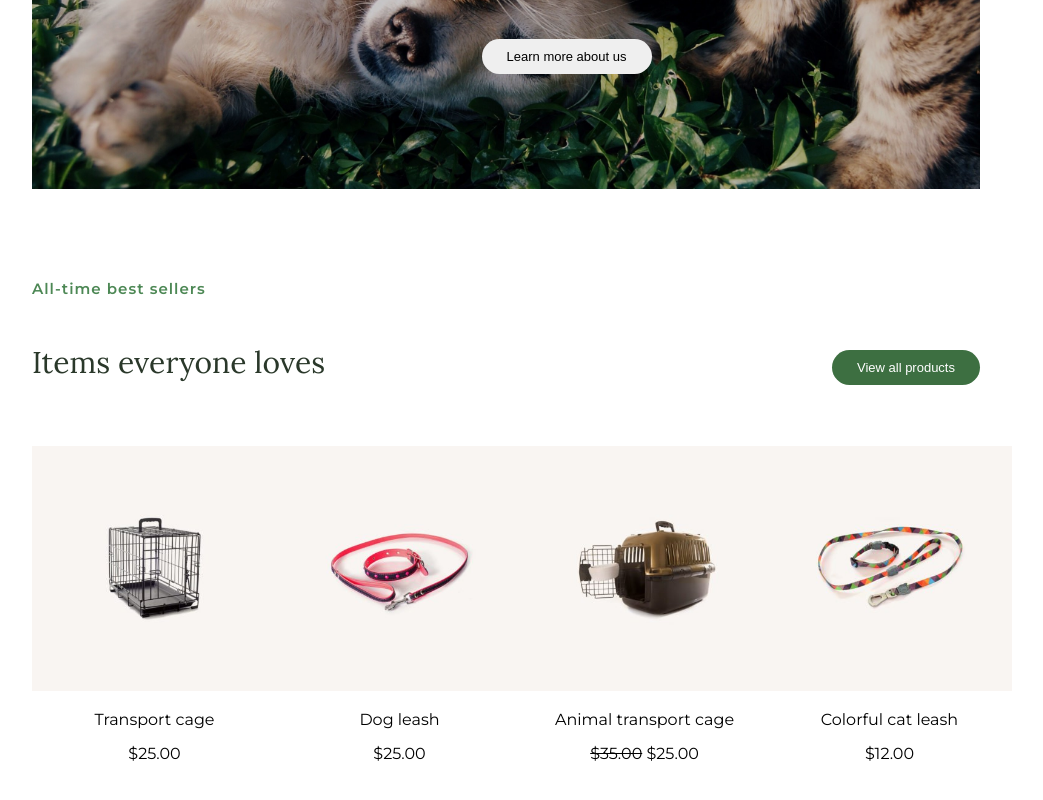
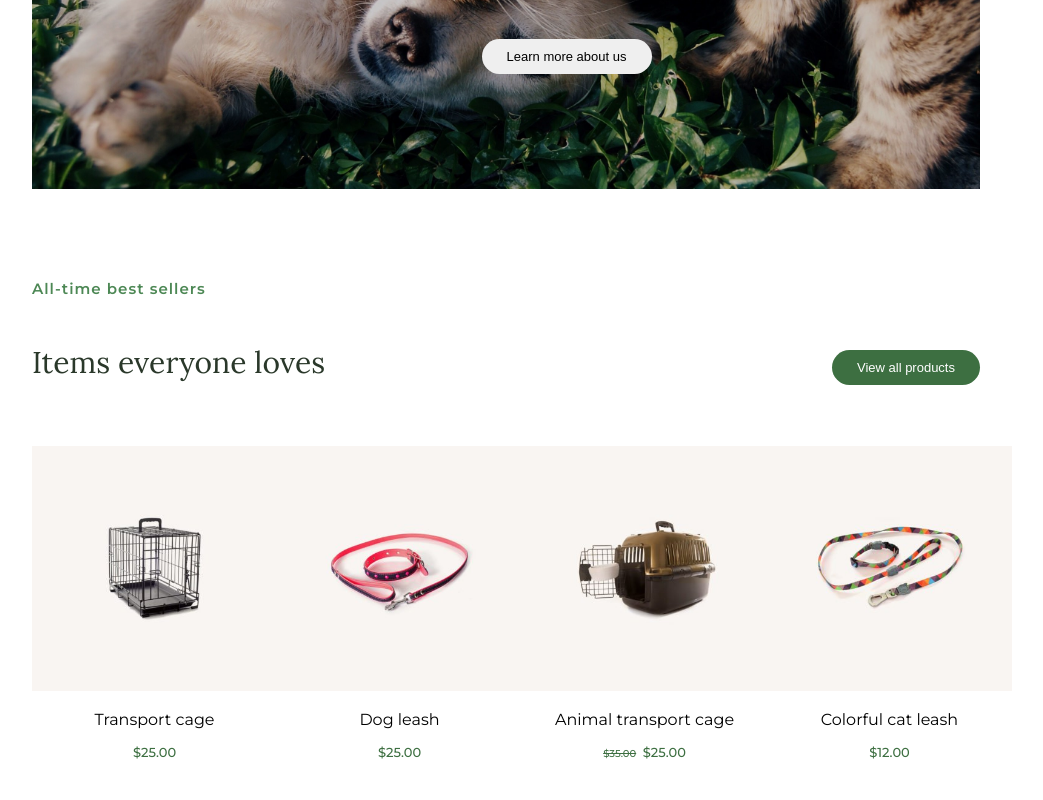
Before and after one commit to EmanuelaMocci/proj-html-vuejs, a Vue app: page / in a window 1280 px wide. Shown: the part 2413-3213 px from the top of the page, without its empty margins (134-1177 px from the left). Built offline with nearby package versions, Linux system fonts and the light colour scheme; a web font is replaced by a local one.

Commit message:
Completamento sezione best sellers

```diff
--- a/src/assets/style/variables.scss
+++ b/src/assets/style/variables.scss
@@ -1,6 +1,7 @@
 
 // Colors
 $heroColor: #1e3020;
+$h2Color:#2a382a;
 $textColor: #ffff;
 $linkColor: lightgray;
 $darkLinkColor: grey;
--- a/src/components/SectionBestSellers.vue
+++ b/src/components/SectionBestSellers.vue
@@ -9,22 +9,22 @@
             <div class="img">
                 <img src="../assets/img/product-21-400x400.jpg" alt="">
                 <div>Transport cage</div>
-                <div>$25.00</div>
+                <div class="price">$25.00</div>
             </div>
             <div class="img">
                 <img src="../assets/img/product-20-400x400.jpg" alt="">
                 <div>Dog leash</div>
-                <div>$25.00</div>
+                <div class="price">$25.00</div>
             </div>
             <div class="img">
                 <img src="../assets/img/product-16-400x400.jpg" alt="">
                 <div>Animal transport cage</div>
-                <div><strike>$35.00</strike> $25.00</div>
+                <div class="price"><strike>$35.00</strike> $25.00</div>
             </div>
             <div class="img">
                 <img src="../assets/img/product-11-400x400.jpg" alt="">
                 <div>Colorful cat leash</div>
-                <div>$12.00</div>
+                <div class="price">$12.00</div>
             </div>
         </div>
     </div>
@@ -53,7 +53,7 @@ export default {
     font-weight: 200;
     font-family: $heroFont;
     font-size: 30px;
-    color: #2a382a;
+    color: $h2Color;
 }
 
 .best-seller{
@@ -93,6 +93,15 @@ export default {
                 font-family: $montserrat;
                 margin: 15px 0;
             }
+            .price{
+                font-size: $fontDescription;
+                color: $button;
+                font-weight: 500;
+                strike{
+                    font-size: 10px;
+                    padding-right: 3px;
+                }
+            }
         }
     }
 }
--- a/src/components/SectionCategory.vue
+++ b/src/components/SectionCategory.vue
@@ -79,7 +79,7 @@ export default {
     font-weight: 200;
     font-family: $heroFont;
     font-size: 30px;
-    color: #2a382a;
+    color: $h2Color;
 }
 
 .description{
```
